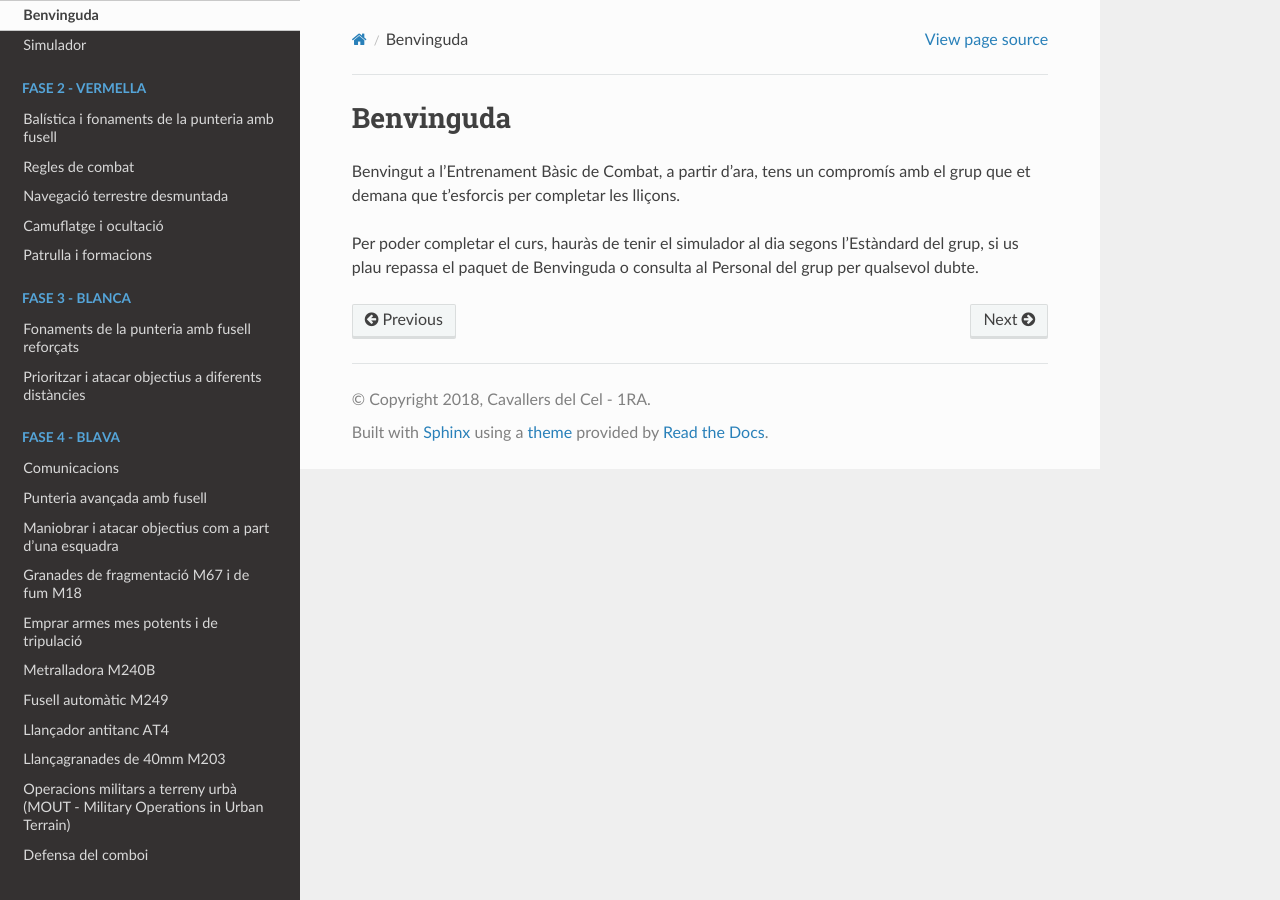
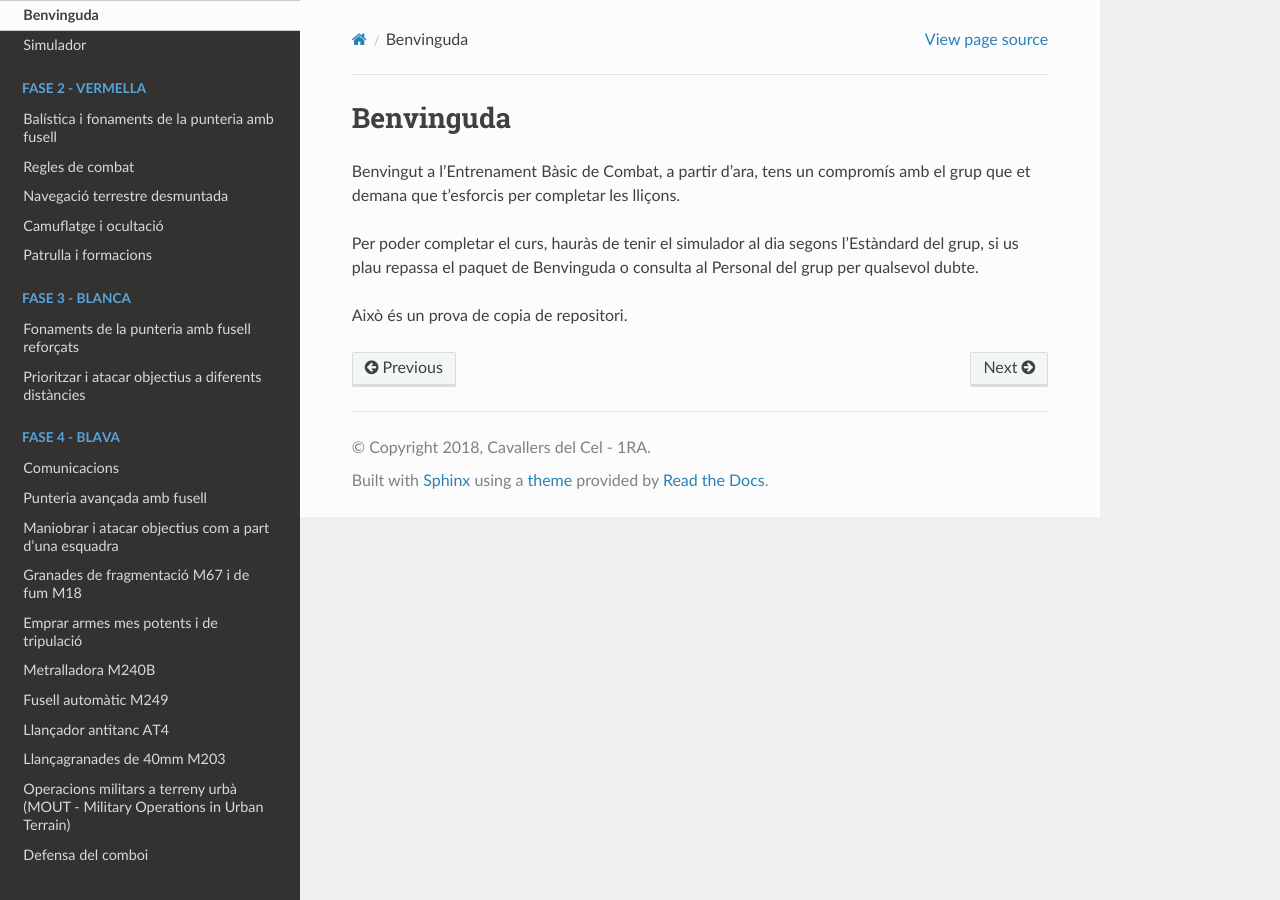
Before and after one commit to CavallersDelCel/EBC_PROVES, a Sphinx documentation site: the page built from docs/fase1/benvinguda.rst, in a window 1280 px wide. Built offline with Sphinx 7.4.7 and the Read the Docs theme 2.0.0, drawn with Linux system fonts in a browser that asks for light colours; formulas are drawn with MathJax 3.

Commit message:
Update benvinguda.rst

```diff
--- a/docs/fase1/benvinguda.rst
+++ b/docs/fase1/benvinguda.rst
@@ -4,3 +4,5 @@ Benvinguda
 Benvingut a l'Entrenament Bàsic de Combat, a partir d'ara, tens un compromís amb el grup que et demana que t'esforcis per completar les lliçons.
 
 Per poder completar el curs, hauràs de tenir el simulador al dia segons l'Estàndard del grup, si us plau repassa el paquet de Benvinguda o consulta al Personal del grup per qualsevol dubte.
+
+Això és un prova de copia de repositori.
```
